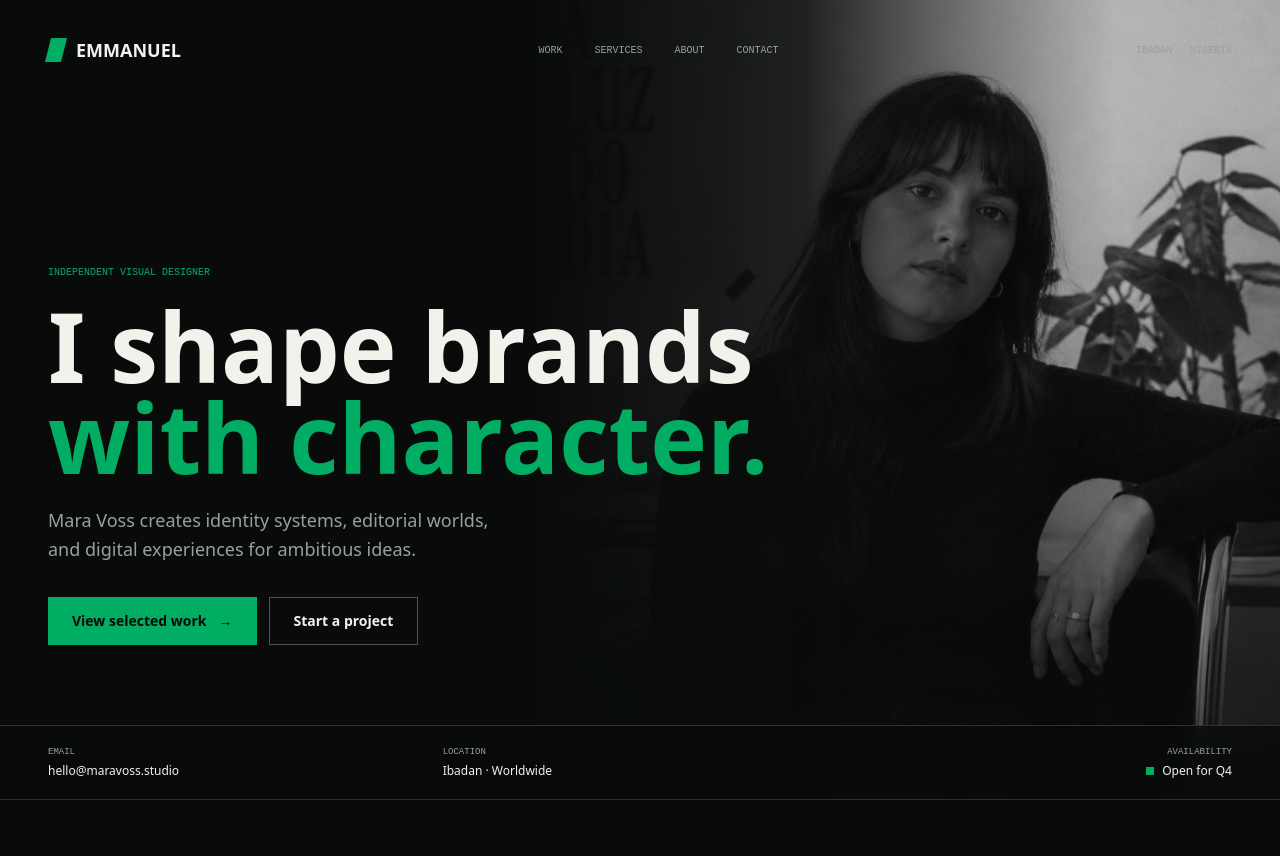
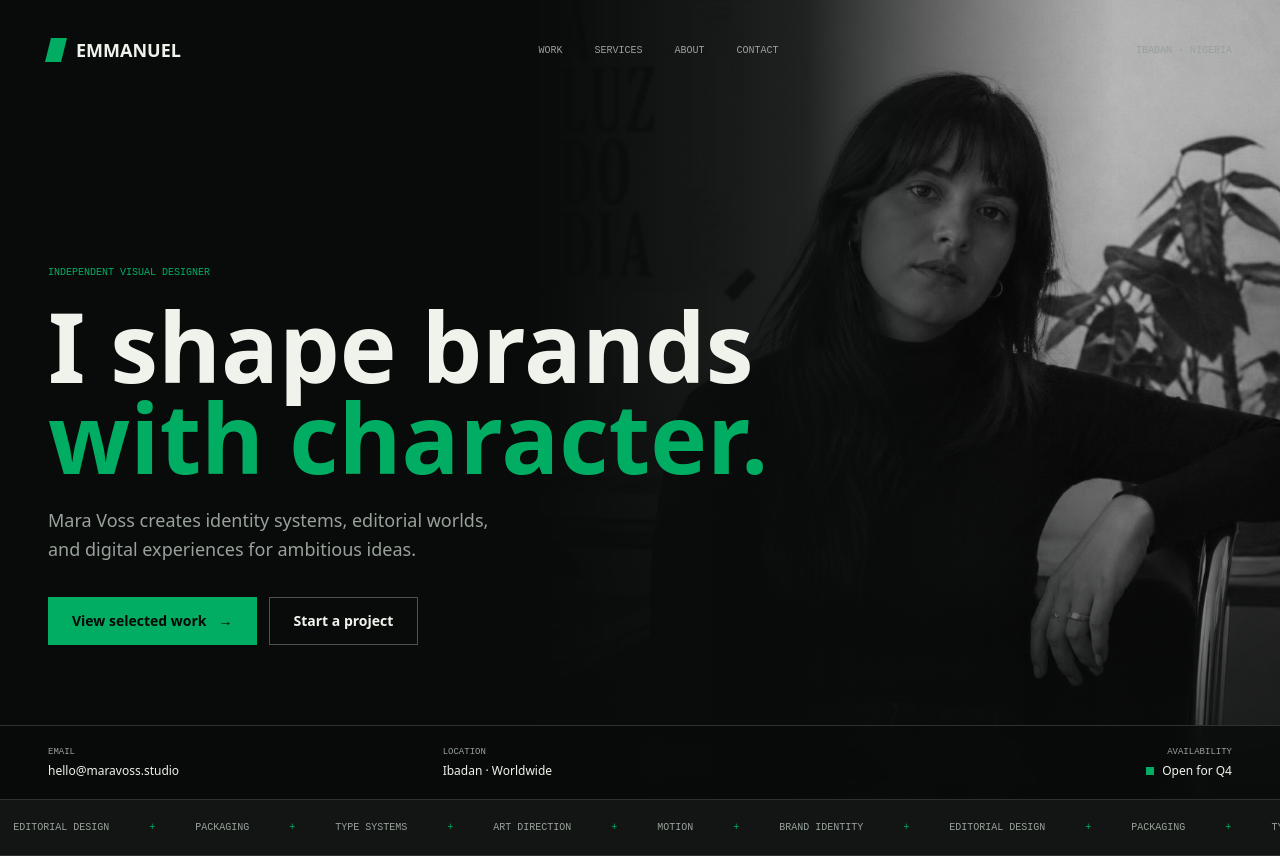
Before and after one commit to Destiny27052005/emmanuel_portfolio, a React (Vite) app: page / in a window 1280 px wide. Before the commit the page ends 800 px from the top, so only its background shows below. Built offline with nearby package versions, Linux system fonts and the light colour scheme.

Commit message:
Add DisciplineStrip component to display design disciplines

```diff
--- a/src/App.jsx
+++ b/src/App.jsx
@@ -1,3 +1,4 @@
+import { DisciplineStrip } from "./components/DisciplineStrip"
 import { Hero } from "./components/Hero"
 import { SiteHeader } from "./components/Siteheader"
 
@@ -7,6 +8,7 @@ function App() {
     <main className="min-h-screen overflow-hidden bg-background text-foreground">
       <SiteHeader />
       <Hero />
+      <DisciplineStrip />
     </main>
   )
 }
--- /dev/null
+++ b/src/components/DisciplineStrip.jsx
@@ -0,0 +1,27 @@
+const disciplines = [
+  "Brand Identity",
+  "Editorial Design",
+  "Packaging",
+  "Type Systems",
+  "Art Direction",
+  "Motion",
+];
+
+export function DisciplineStrip() {
+  return (
+    <div className="overflow-hidden border-b border-border bg-surface py-5">
+      <div className="flex w-max animate-marquee gap-10 whitespace-nowrap font-mono text-[10px] uppercase text-muted-foreground">
+        {[0, 1].map((pass) => (
+          <div key={pass} className="flex gap-10" aria-hidden={pass === 1}>
+            {disciplines.map((item) => (
+              <span key={item} className="flex gap-10">
+                <span>{item}</span>
+                 <span className="text-primary">+</span>
+              </span>
+            ))}
+          </div>
+        ))}
+      </div>
+    </div>
+  );
+}
```
